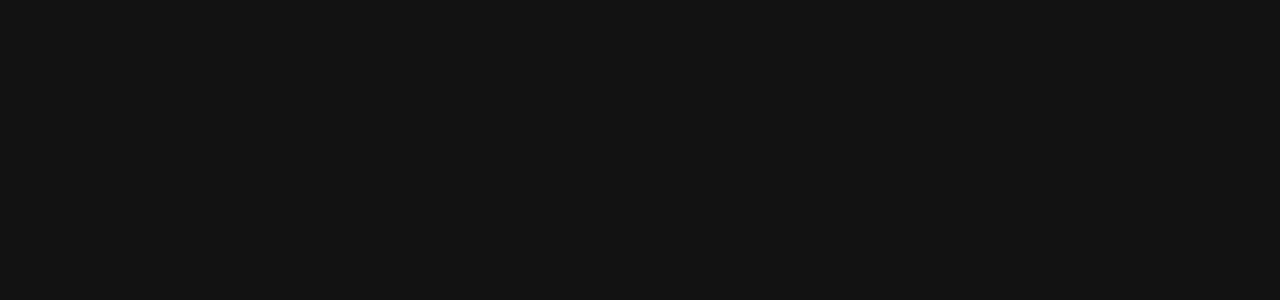
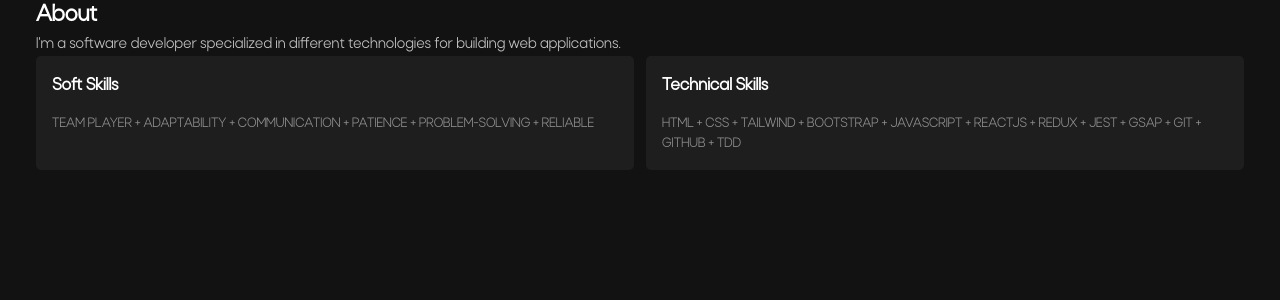
Before and after one commit to shadrxcc/portfolio, a React (Create React App) app: page /about in a window 1280 px wide. Before the commit this address had no page. Shown: the top 300 px of the page. Built offline with nearby package versions, Linux system fonts and the light colour scheme.

Commit message:
implement about page and create resume component

```diff
--- a/src/RouteSwitch.jsx
+++ b/src/RouteSwitch.jsx
@@ -1,6 +1,7 @@
 import React from "react";
 import { Route, Routes } from "react-router-dom";
 import App from "./App";
+import About from "./pages/about";
 import Projects from "./pages/projects";
 //import Navbar from "./components/navbar";
 
@@ -10,6 +11,7 @@ const RouteSwitch = () => {
       <Routes>
         <Route path="/" element={<App/>}></Route>
         <Route path="/projects" element={<Projects/>}></Route>
+        <Route path="/about" element={<About/>}></Route>
       </Routes>
     </>
   );
--- /dev/null
+++ b/src/components/about/methods.jsx
@@ -0,0 +1,9 @@
+import React from 'react'
+
+const Methods = () => {
+  return (
+    <div>Methods</div>
+  )
+}
+
+export default Methods
--- /dev/null
+++ b/src/components/about/resume.jsx
@@ -0,0 +1,9 @@
+import React from 'react'
+
+const Resume = () => {
+  return (
+    <div>Resume</div>
+  )
+}
+
+export default Resume
--- /dev/null
+++ b/src/components/about/skillstack.jsx
@@ -0,0 +1,31 @@
+import React from "react";
+
+const skillstack = [
+    {
+    title: "Soft Skills",
+    body: "TEAM PLAYER + ADAPTABILITY + COMMUNICATION + PATIENCE + PROBLEM-SOLVING + RELIABLE",
+  },
+
+  {
+    title: "Technical Skills",
+    body: "HTML + CSS + TAILWIND + BOOTSTRAP + JAVASCRIPT + REACTJS + REDUX + JEST + GSAP + GIT + GITHUB + TDD",
+  },
+];
+
+const Skillstack = () => {
+  const skills = skillstack.map((skill, id) => {
+    return (
+      <div className="card rounded-[5px] flex flex-col gap-y-[0.9em] p-4 bg-[#1e1e1e]">
+        <div>
+          <p className="text-white text-lg font-semibold">{skill.title}</p>
+        </div>
+        <div>
+          <p className="text-white text-sm opacity-50">{skill.body}</p>
+        </div>
+      </div>
+    );
+  });
+  return <div className="skillcards  grid gap-3 md:grid-cols-2 md:grid-rows-2 ">{skills}</div>;
+};
+
+export default Skillstack;
--- /dev/null
+++ b/src/components/about/softskills.jsx
@@ -0,0 +1,9 @@
+import React from 'react'
+
+const Softskills = () => {
+  return (
+    <div>Softskills</div>
+  )
+}
+
+export default Softskills
--- /dev/null
+++ b/src/components/about/summary.jsx
@@ -0,0 +1,10 @@
+import React from 'react'
+
+const Summary = () => {
+  return (
+    <div><p className='summary text-white opacity-75'>I'm a software developer specialized in different
+technologies for building web applications.</p></div>
+  )
+}
+
+export default Summary
--- a/src/components/projects/project.jsx
+++ b/src/components/projects/project.jsx
@@ -25,7 +25,7 @@ const Project = () => {
             <p className="text-white text-sm opacity-25">{project.description}</p>
         </div>
         <div>
-            <p className="text-white opacity-50">{project.stack}</p>
+            <p className="text-white text-base opacity-50">{project.stack}</p>
         </div>
       </div>
     );
--- /dev/null
+++ b/src/pages/about.jsx
@@ -0,0 +1,17 @@
+import React from 'react'
+import Skillstack from '../components/about/skillstack'
+import Summary from '../components/about/summary'
+
+const About = () => {
+  return (
+    <>
+    <div className='mx-[36px]' >
+    <div className='text-white text-2xl font-bold'>About</div>
+    <Summary/>
+    <Skillstack/>
+</div>
+    </>
+  )
+}
+
+export default About
```
Also changed, not shown: src/components/about/game.jsx (deleted).
